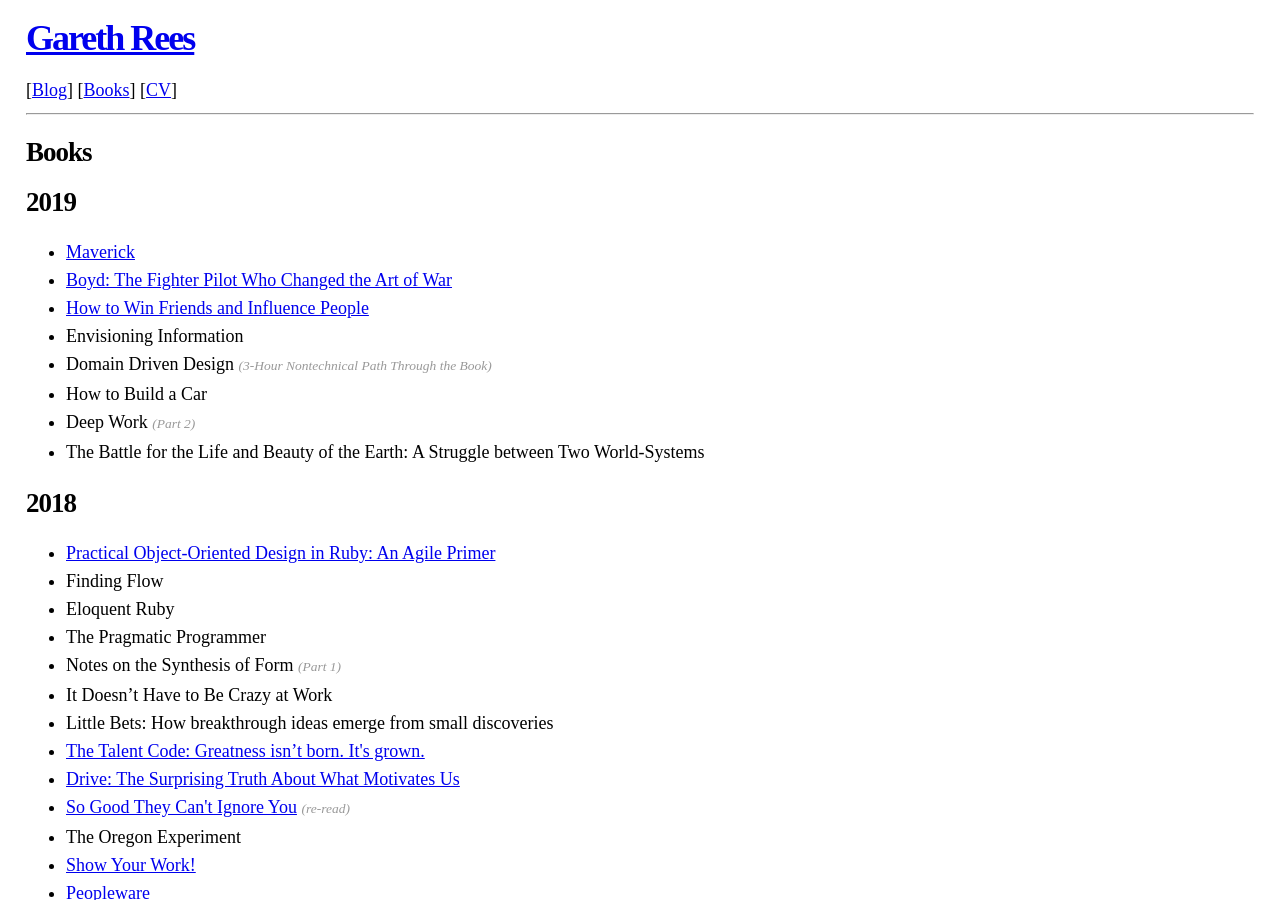
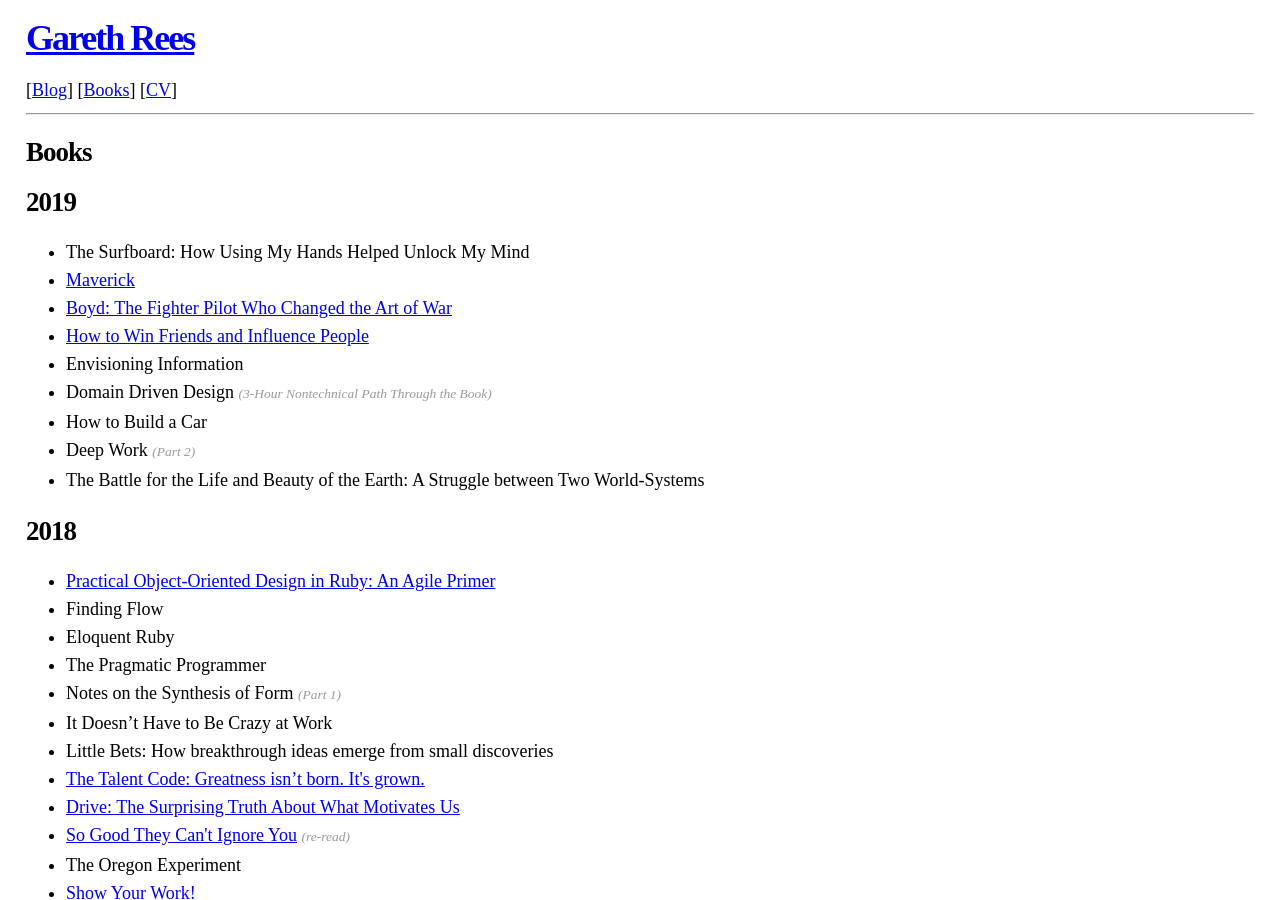
Before and after one commit to garethrees/garethrees.github.com, a Jekyll site: the page built from books.html, in a window 1280 px wide and 900 px high. Built offline with Jekyll 4.4.1, drawn with Linux system fonts in a browser that asks for light colours.

Commit message:
Add the surfboard

```diff
--- a/_data/books.yml
+++ b/_data/books.yml
@@ -1,4 +1,5 @@
 2019:
+- title: "The Surfboard: How Using My Hands Helped Unlock My Mind"
 - title: Maverick
   post: /2019/06/15/book-notes-maverick
 - title: "Boyd: The Fighter Pilot Who Changed the Art of War"
```
